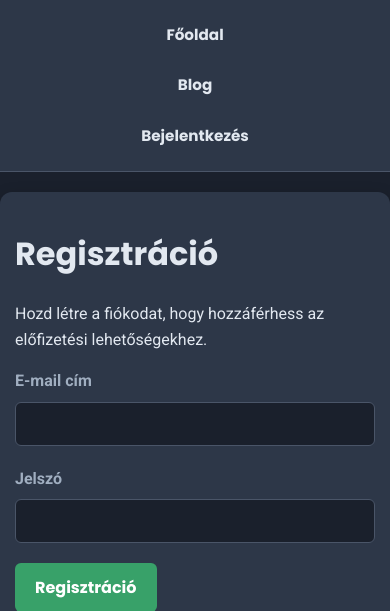
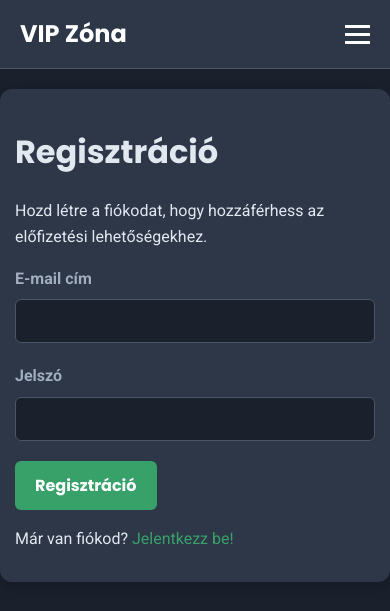
Before and after one commit to m5tibi/foci-telegram-bot, a FastAPI app: template templates/register.html in a window 390 px wide. Shown: the top 611 px of the page. Run offline with FastAPI, Linux system fonts and the light colour scheme; the template is opened without the code that fills it, so the values that code supplies are empty; parts of the project's set-up code (start-up, migrations or seed data) failed here and were passed over.

Commit message:
Update base.html

```diff
--- a/templates/base.html
+++ b/templates/base.html
@@ -27,29 +27,44 @@
         body {
             font-family: 'Roboto', -apple-system, BlinkMacSystemFont, "Segoe UI", sans-serif;
             background-color: var(--bg-dark);
-            margin: 0 0 120px 0; /* Alsó margó a süti sáv miatt */
+            margin: 0 0 120px 0;
             color: var(--text-light);
             line-height: 1.6;
         }
         .container {
             max-width: 900px;
-            margin: 40px auto;
-            padding: 30px;
+            margin: 20px auto;
+            padding: 20px;
             background-color: var(--bg-card);
             border-radius: 12px;
             box-shadow: 0 4px 15px rgba(0,0,0,0.2);
         }
-        nav {
+
+        /* --- Navigáció --- */
+        .navbar {
             background-color: var(--bg-card);
-            padding: 20px;
-            text-align: center;
             border-bottom: 1px solid var(--border-color);
+            padding: 15px 20px;
             display: flex;
-            justify-content: center;
-            flex-wrap: wrap;
+            justify-content: space-between;
+            align-items: center;
+            position: sticky;
+            top: 0;
+            z-index: 1000;
+        }
+        .nav-logo {
+            font-size: 1.5rem;
+            color: var(--white);
+            text-decoration: none;
+            font-weight: bold;
+            font-family: 'Poppins', sans-serif;
+        }
+        .nav-links {
+            display: flex;
             gap: 15px;
+            align-items: center;
         }
-        nav a {
+        .nav-links a {
             color: var(--text-light);
             text-decoration: none;
             font-weight: bold;
@@ -57,10 +72,24 @@
             transition: color 0.3s ease;
             white-space: nowrap;
             padding: 5px 10px;
+            font-size: 0.95rem;
         }
-        nav a:hover {
+        .nav-links a:hover {
             color: var(--primary-green);
         }
+        .nav-toggle {
+            display: none;
+            cursor: pointer;
+        }
+        .nav-toggle span {
+            display: block;
+            width: 25px;
+            height: 3px;
+            background-color: var(--white);
+            margin: 5px 0;
+            transition: all 0.3s ease;
+        }
+
         h1, h2, h3, h4 {
             font-family: 'Poppins', sans-serif;
             color: var(--text-light);
@@ -128,6 +157,7 @@
         hr {
             border: none;
             border-top: 1px solid var(--border-color);
+            margin: 20px 0;
         }
         .szelveny-card {
             border: 1px solid var(--border-color);
@@ -201,7 +231,6 @@
             font-size: 0.95rem;
         }
         .vip-notice ul { padding-left: 20px; }
-
         .manual-slips-grid {
             display: grid;
             grid-template-columns: repeat(auto-fit, minmax(280px, 1fr));
@@ -244,7 +273,6 @@
             align-items: center;
             justify-content: center;
         }
-
         #cookie-banner {
             position: fixed;
             bottom: 0;
@@ -295,46 +323,66 @@
             background-color: var(--border-color);
             color: var(--text-light);
         }
-
+        @media (max-width: 850px) {
+             .nav-links {
+                display: none;
+                flex-direction: column;
+                width: 100%;
+                text-align: center;
+                background-color: var(--bg-card);
+                position: absolute;
+                top: 60px;
+                left: 0;
+                padding: 20px 0;
+                z-index: 100;
+                border-top: 1px solid var(--border-color);
+             }
+             .nav-links.active {
+                display: flex;
+             }
+            .nav-toggle {
+                display: block;
+            }
+            .container {
+                margin: 20px auto;
+                padding: 15px;
+            }
+        }
         @media (max-width: 768px) {
             #cookie-banner {
                 flex-direction: column;
                 text-align: center;
             }
              body {
-                margin-bottom: 180px; /* Nagyobb margó mobilon */
-            }
-        }
-
-        @media (max-width: 600px) {
-            nav {
-                flex-direction: column;
-                gap: 10px;
-                padding: 15px;
-            }
-            nav a {
-                padding: 8px 15px;
-                font-size: 0.95rem;
-            }
-            .container {
-                margin: 20px auto;
-                padding: 15px;
+                margin-bottom: 180px;
             }
         }
     </style>
     </head>
 <body>
-    <nav>
+    <nav class="navbar">
+        <a href="/vip" class="nav-logo">VIP Zóna</a>
+        <div class="nav-toggle" id="nav-toggle">
+            <span></span>
+            <span></span>
+            <span></span>
+        </div>
+        <div class="nav-links" id="nav-links">
             <a href="https://mondomatutit.hu" target="_blank" rel="noopener noreferrer">Főoldal</a>
+            <a href="https://mondomatutit.hu/free_tips.html" target="_blank" rel="noopener noreferrer">Ingyenes Tippek</a>
             <a href="https://mondomatutit.hu/blog.html" target="_blank" rel="noopener noreferrer">Blog</a>
 
             {% if user %}
                 <a href="/vip">VIP Tippek</a>
                 <a href="/profile">Profil</a>
+                {% if user.chat_id == 1326707238 %}
+                    <a href="/admin/upload">Admin Feltöltés</a>
+                {% endif %}
                 <a href="/logout">Kijelentkezés</a>
             {% else %}
                 <a href="https://mondomatutit.hu/#login-register">Bejelentkezés</a>
             {% endif %}
+        </div>
     </nav>
     <div class="container">
         {% block content %}{% endblock %}
@@ -349,7 +397,15 @@
     </div>
 
     <script>
-        // Facebook Pixel kód (függvénybe csomagolva)
+        document.addEventListener('DOMContentLoaded', function() {
+            const navToggle = document.getElementById('nav-toggle');
+            const navLinks = document.getElementById('nav-links');
+            if (navToggle) {
+                navToggle.addEventListener('click', () => {
+                    navLinks.classList.toggle('active');
+                });
+            }
+
             function loadFacebookPixel() {
                 console.log("Facebook Pixel betöltése...");
                 !function(f,b,e,v,n,t,s)
@@ -364,8 +420,6 @@
                 fbq('track', 'PageView');
             }
 
-        // Süti kezelő logika
-        document.addEventListener('DOMContentLoaded', function() {
             const banner = document.getElementById('cookie-banner');
             const acceptBtn = document.getElementById('cookie-accept-btn');
             const declineBtn = document.getElementById('cookie-decline-btn');
@@ -385,17 +439,16 @@
             }
 
             acceptBtn.addEventListener('click', function() {
-                document.cookie = 'user_cookie_consent=accepted; path=/; max-age=31536000'; // 1 év
+                document.cookie = 'user_cookie_consent=accepted; path=/; max-age=31536000';
                 banner.style.display = 'none';
                 loadFacebookPixel();
             });
 
             declineBtn.addEventListener('click', function() {
-                document.cookie = 'user_cookie_consent=declined; path=/; max-age=31536000'; // 1 év
+                document.cookie = 'user_cookie_consent=declined; path=/; max-age=31536000';
                 banner.style.display = 'none';
             });
 
-            // Speciális események követése (pl. sikeres vásárlás után)
             const urlParams = new URLSearchParams(window.location.search);
             if (urlParams.has('payment') && urlParams.get('payment') === 'success') {
                 if (getCookie('user_cookie_consent') === 'accepted') {
```
Lines whose indentation alone changed are shown as unchanged.
